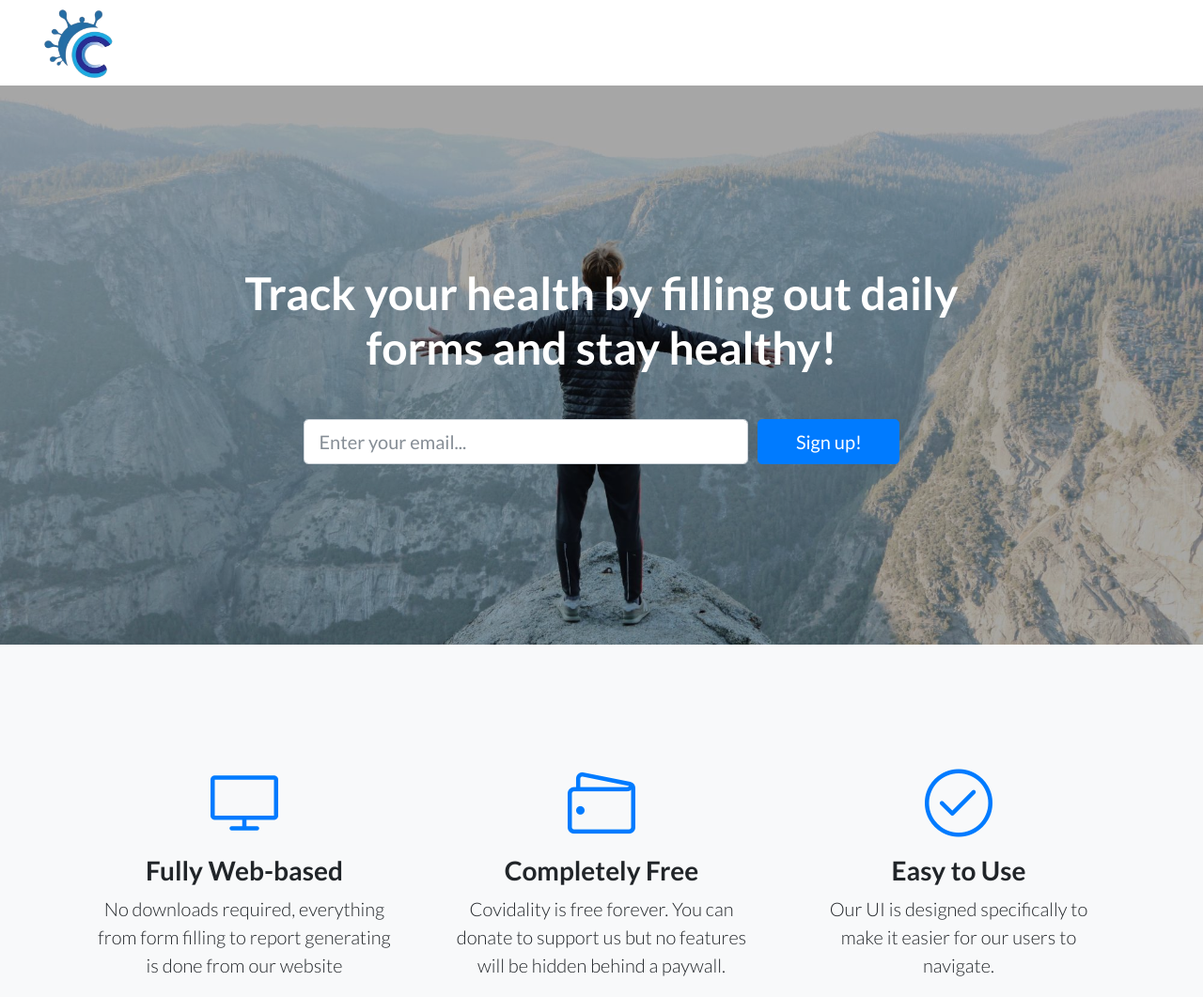
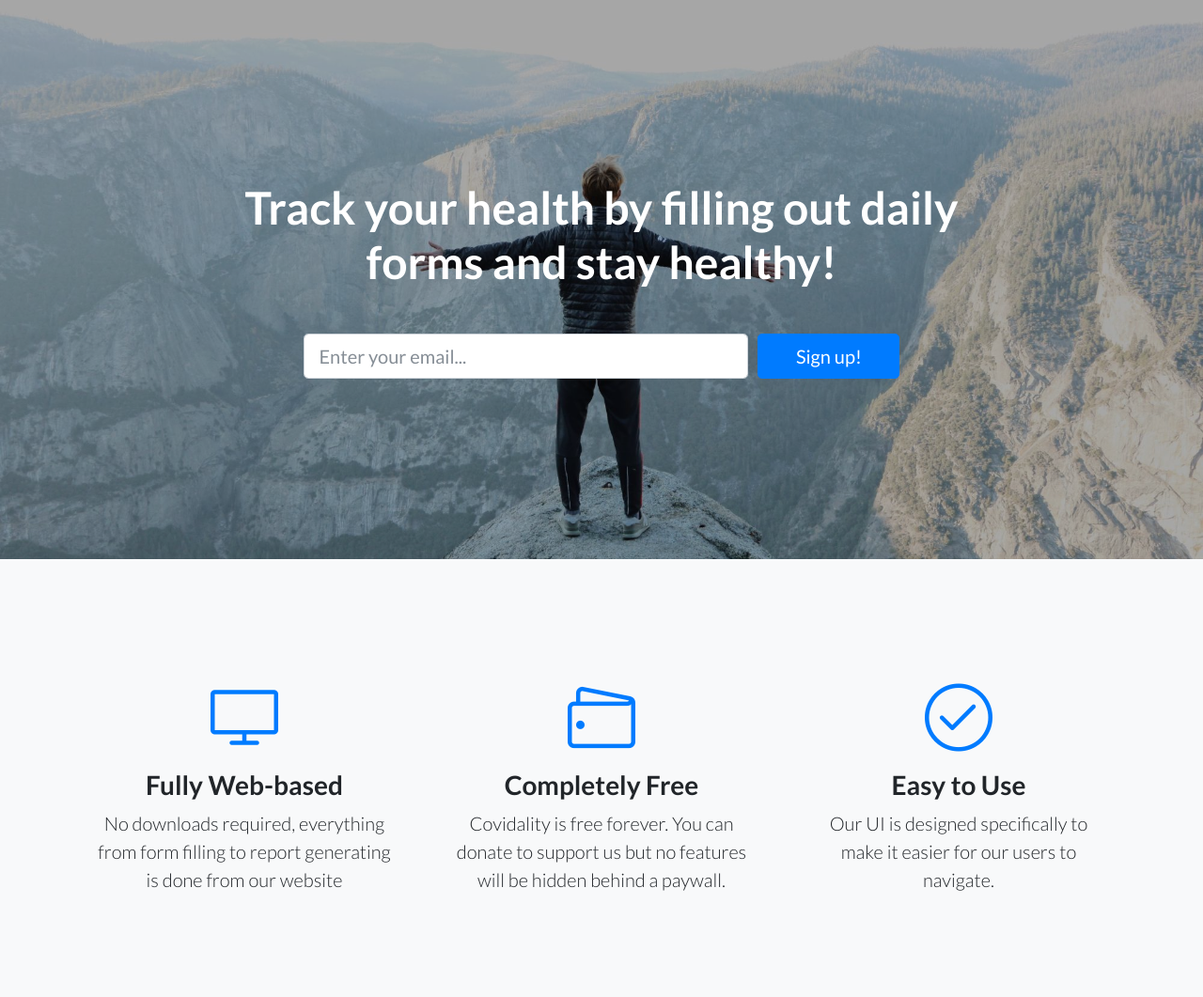
Before and after one commit to HarshVardhan12102002/Covidalityweb.github.io, a plain HTML site: page index.html in a window 1280 px wide. Shown: the top 1061 px of the page at 94% size. Drawn offline with nearby package versions, Linux system fonts and the light colour scheme.

Commit message:
Update index.html

```diff
--- a/index.html
+++ b/index.html
@@ -18,23 +18,7 @@
 </head>
 
 <body>
-    <nav class="navbar navbar-dark navbar-expand-md" id="app-navbar">
-        <div class="container-fluid"><a class="navbar-brand" href="#"></a><button data-toggle="collapse" class="navbar-toggler" data-target="#navcol-1"><span class="sr-only">Toggle navigation</span><span class="navbar-toggler-icon"></span></button>
-            <h1 class="text-uppercase text-center text-primary" style="padding-top: 10px;padding-bottom: 10px;"></h1>
-            <div class="collapse navbar-collapse" id="navcol-1"><img src="assets/img/logo-removebg-preview.png" style="width: 75px;">
-                <ul class="nav navbar-nav ml-auto">
-                    <li class="nav-item"><a class="nav-link" href="#">Home</a></li>
-                    <li class="nav-item"><a class="nav-link" href="#">About Us</a></li>
-                    <li class="nav-item"><a class="nav-link" href="#">Contact Us</a></li>
-                </ul>
-                <ul class="nav navbar-nav">
-                    <li class="nav-item"><a class="nav-link active" href="#">Login</a></li>
-                    <li class="nav-item"><a class="nav-link" href="#">Register For Free</a></li>
-                    <li class="nav-item"></li>
-                </ul>
-            </div>
-        </div>
-    </nav>
+
     <header class="masthead text-white text-center" style="background:url(&quot;assets/img/jason-hogan-YyFwUKzv5FM-unsplash.jpg&quot;)no-repeat center center;background-size:cover;">
         <div class="overlay" style="background: #000000;"></div>
         <div class="container">
```
